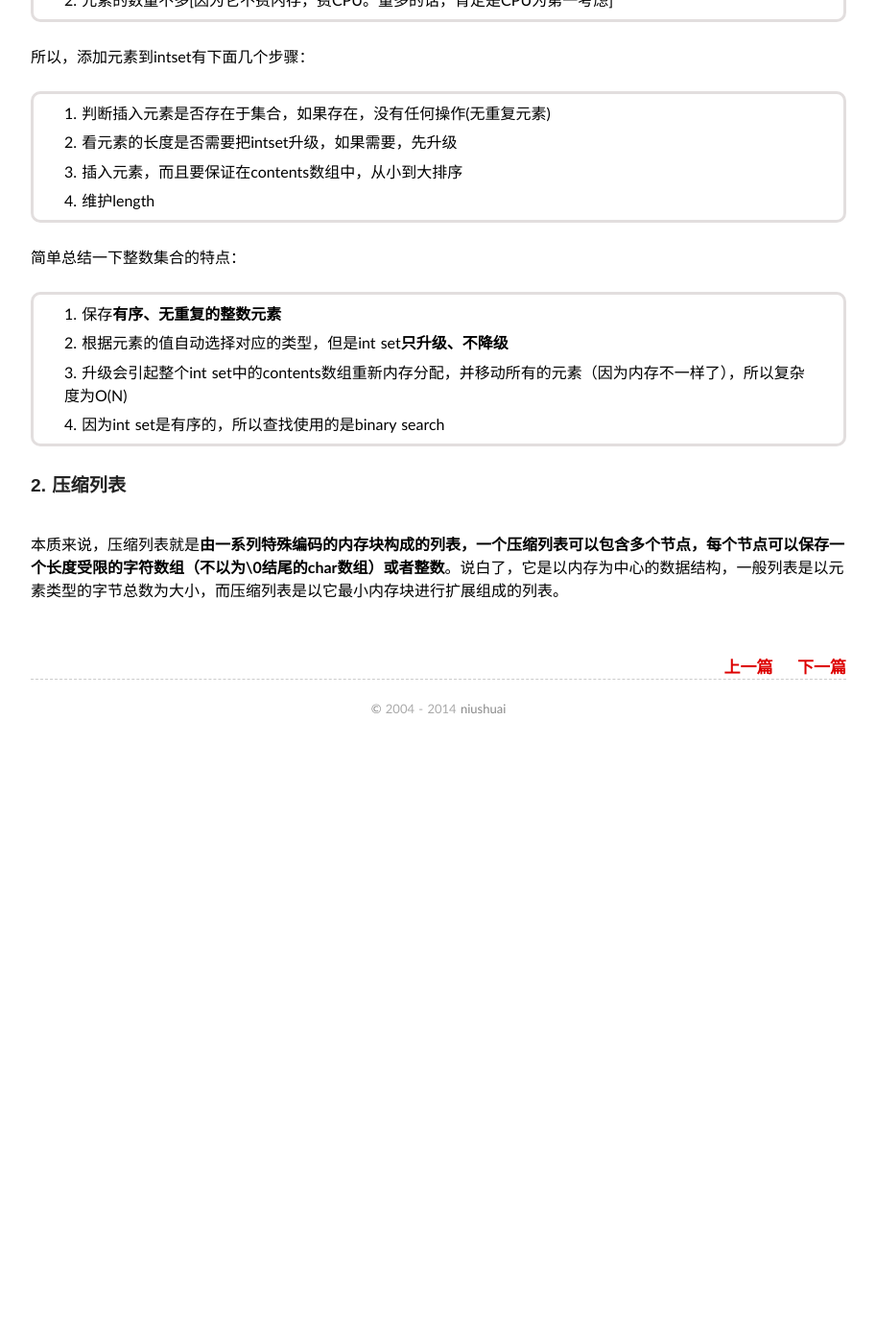
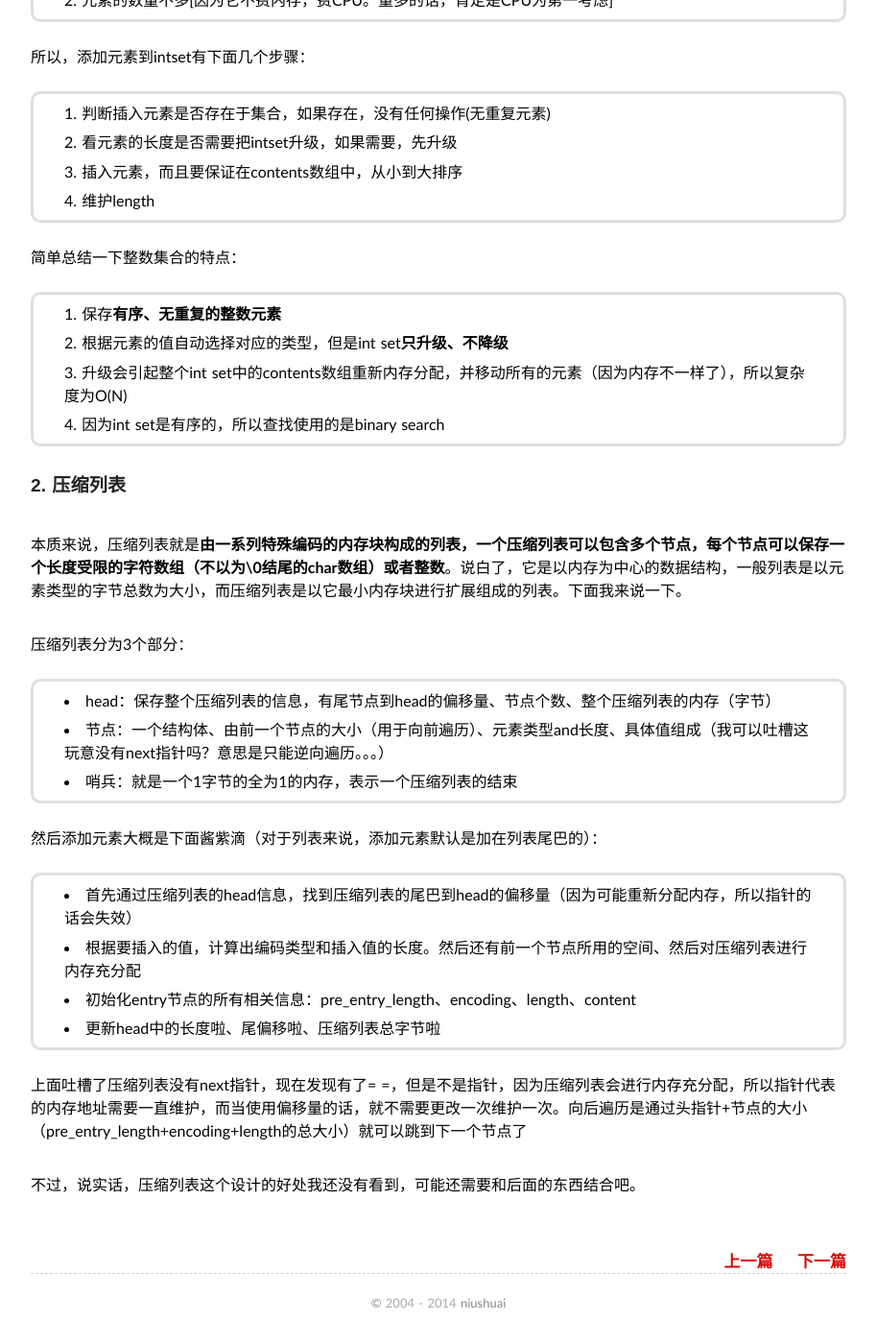
Before and after one commit to niushuai/blog, a Jekyll site: the page built from _posts/2014-05-07-redisbook_chapter02.md, in a window 1280 px wide and 1400 px high, scrolled down 816 px. Shown: the whole window at 96% size, without its empty margins (183-1096 px from the left). Built offline with Jekyll 4.4.1, drawn with Linux system fonts in a browser that asks for light colours; some web fonts are replaced; Markdown is read by kramdown in place of the engine named in the settings; comment, search, counter and statistics services are not loaded; before the commit the page ends 1597 px from its top, so only the background shows below that.

Commit message:
第二章看完了

```diff
--- a/_posts/2014-05-07-redisbook_chapter02.md
+++ b/_posts/2014-05-07-redisbook_chapter02.md
@@ -42,4 +42,21 @@ tags: redis
 
 ###2. 压缩列表
 
-本质来说，压缩列表就是**由一系列特殊编码的内存块构成的列表，一个压缩列表可以包含多个节点，每个节点可以保存一个长度受限的字符数组（不以为\0结尾的char数组）或者整数**。说白了，它是以内存为中心的数据结构，一般列表是以元素类型的字节总数为大小，而压缩列表是以它最小内存块进行扩展组成的列表。
+本质来说，压缩列表就是**由一系列特殊编码的内存块构成的列表，一个压缩列表可以包含多个节点，每个节点可以保存一个长度受限的字符数组（不以为\0结尾的char数组）或者整数**。说白了，它是以内存为中心的数据结构，一般列表是以元素类型的字节总数为大小，而压缩列表是以它最小内存块进行扩展组成的列表。下面我来说一下。
+
+压缩列表分为3个部分：
+
+* head：保存整个压缩列表的信息，有尾节点到head的偏移量、节点个数、整个压缩列表的内存（字节）
+* 节点：一个结构体、由前一个节点的大小（用于向前遍历）、元素类型and长度、具体值组成（我可以吐槽这玩意没有next指针吗？意思是只能逆向遍历。。。）
+* 哨兵：就是一个1字节的全为1的内存，表示一个压缩列表的结束
+
+然后添加元素大概是下面酱紫滴（对于列表来说，添加元素默认是加在列表尾巴的）：
+
+* 首先通过压缩列表的head信息，找到压缩列表的尾巴到head的偏移量（因为可能重新分配内存，所以指针的话会失效）
+* 根据要插入的值，计算出编码类型和插入值的长度。然后还有前一个节点所用的空间、然后对压缩列表进行内存充分配
+* 初始化entry节点的所有相关信息：pre_entry_length、encoding、length、content
+* 更新head中的长度啦、尾偏移啦、压缩列表总字节啦
+
+上面吐槽了压缩列表没有next指针，现在发现有了= =，但是不是指针，因为压缩列表会进行内存充分配，所以指针代表的内存地址需要一直维护，而当使用偏移量的话，就不需要更改一次维护一次。向后遍历是通过头指针+节点的大小（pre_entry_length+encoding+length的总大小）就可以跳到下一个节点了
+
+不过，说实话，压缩列表这个设计的好处我还没有看到，可能还需要和后面的东西结合吧。
```
